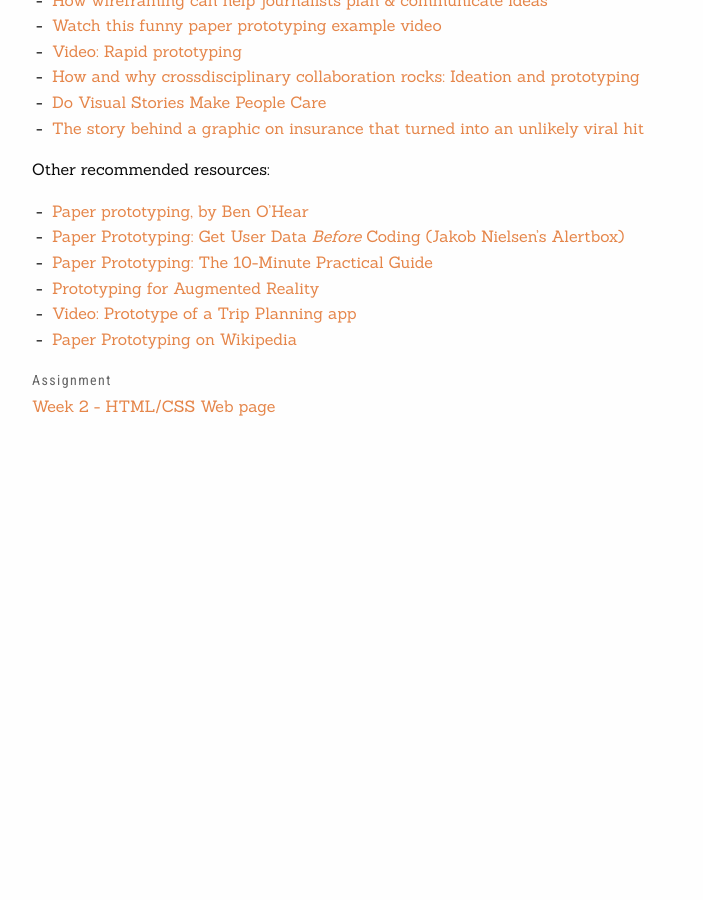
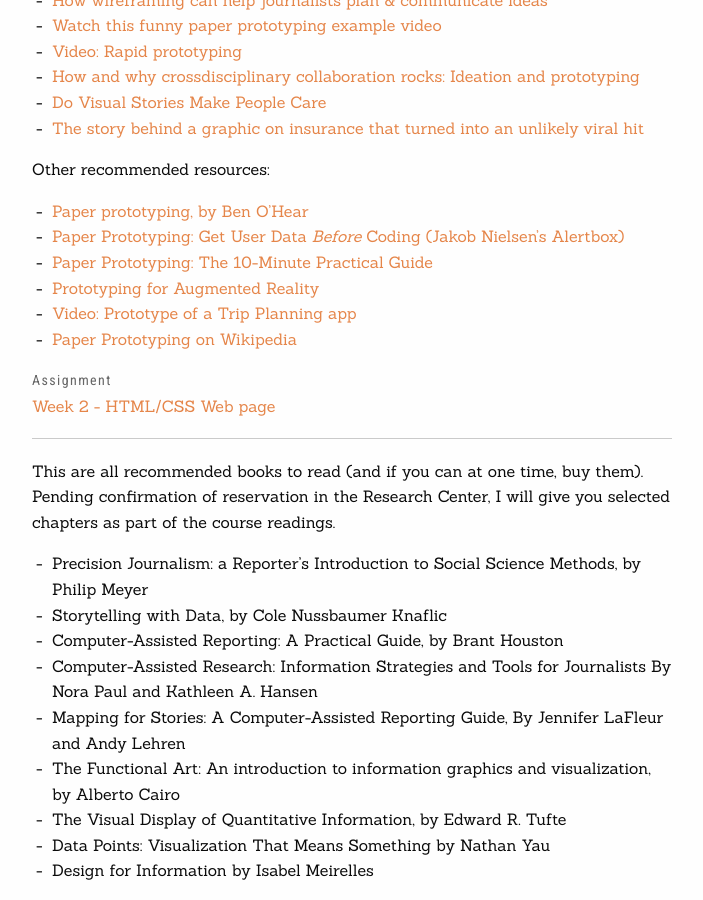
Before and after one commit to miguelpaz/normalista, a Jekyll site: the page built from syllabus/index.html, in a window 1280 px wide and 900 px high, scrolled down 1091 px. Shown: the whole window, without its empty margins (288-991 px from the left). Built offline with Jekyll 4.4.1, drawn with Linux system fonts in a browser that asks for light colours; before the commit the page ends 1509 px from its top, so only the background shows below that.

Commit message:
finda place for general reading

```diff
--- a/_layouts/syllabus.html
+++ b/_layouts/syllabus.html
@@ -1,6 +1,8 @@
 ---
 layout: default
 ---
+
+<!-- weekly plans including class plans, readings of the week and assignment of the week -->
 <!-- tags are specifically reserved for grouping weekly content -->
 <!-- see posts in assignments, classplans, and readings  -->
 {% for post in site.categories.weekly reversed %}
@@ -26,3 +28,13 @@ layout: default
   {% endfor %}
 </section>
 {% endfor %}
+
+<!-- recommended reading for the semester -->
+<hr>
+<section class="general">
+  {% for post in site.categories.reading %}
+    {% if post.tags contains "recommended" %}
+    {{post.content}}
+    {% endif %}
+  {% endfor %}
+</section>
--- a/_posts/readings/0004-12-01-all.md
+++ b/_posts/readings/0004-12-01-all.md
@@ -2,7 +2,7 @@
 categories:
  - reading
 tags:
- - all
+ - recommended
 ---
 
 This are all recommended books to read (and if you can at one time, buy them). Pending confirmation of reservation in the Research Center, I will give you selected chapters as part of the course readings.
```
